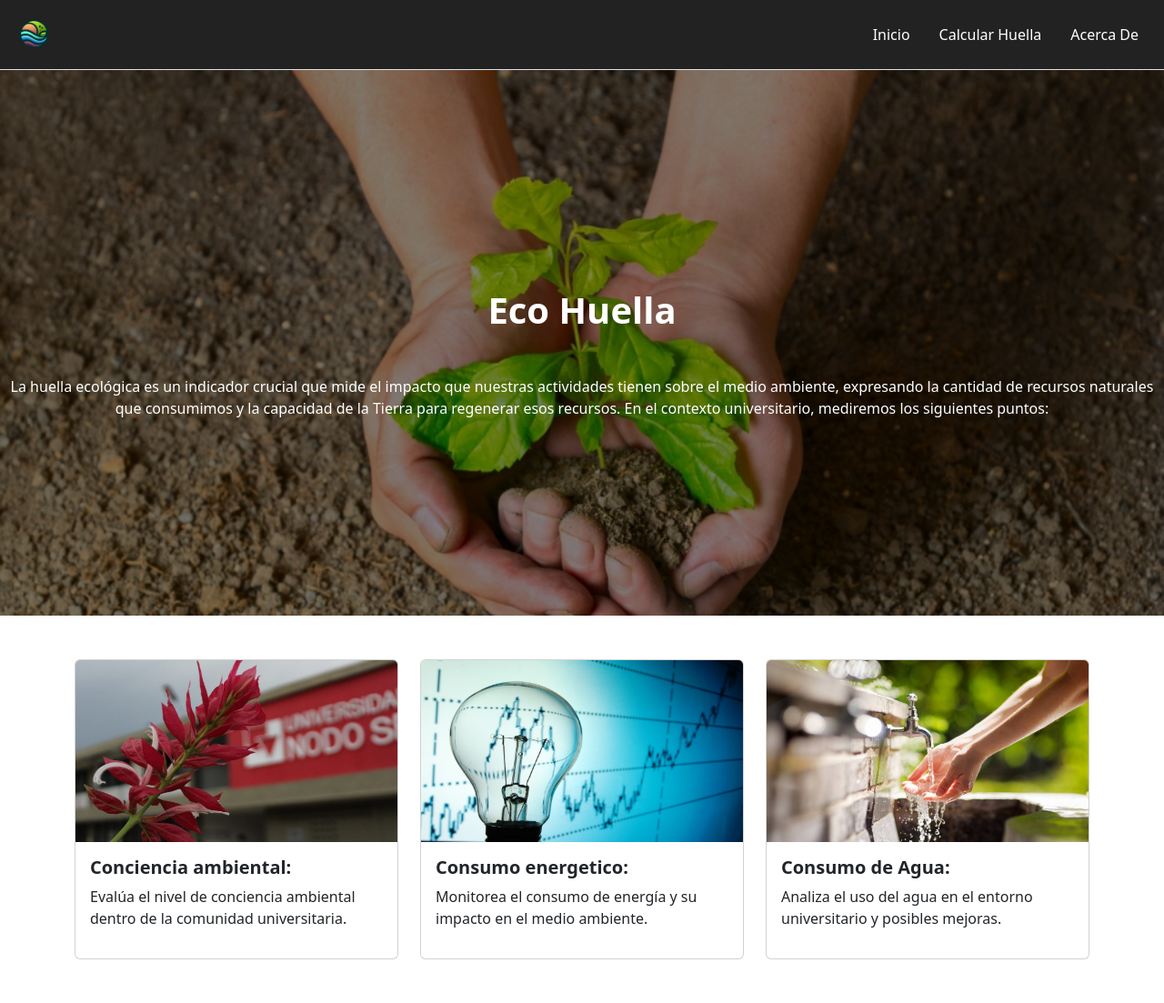
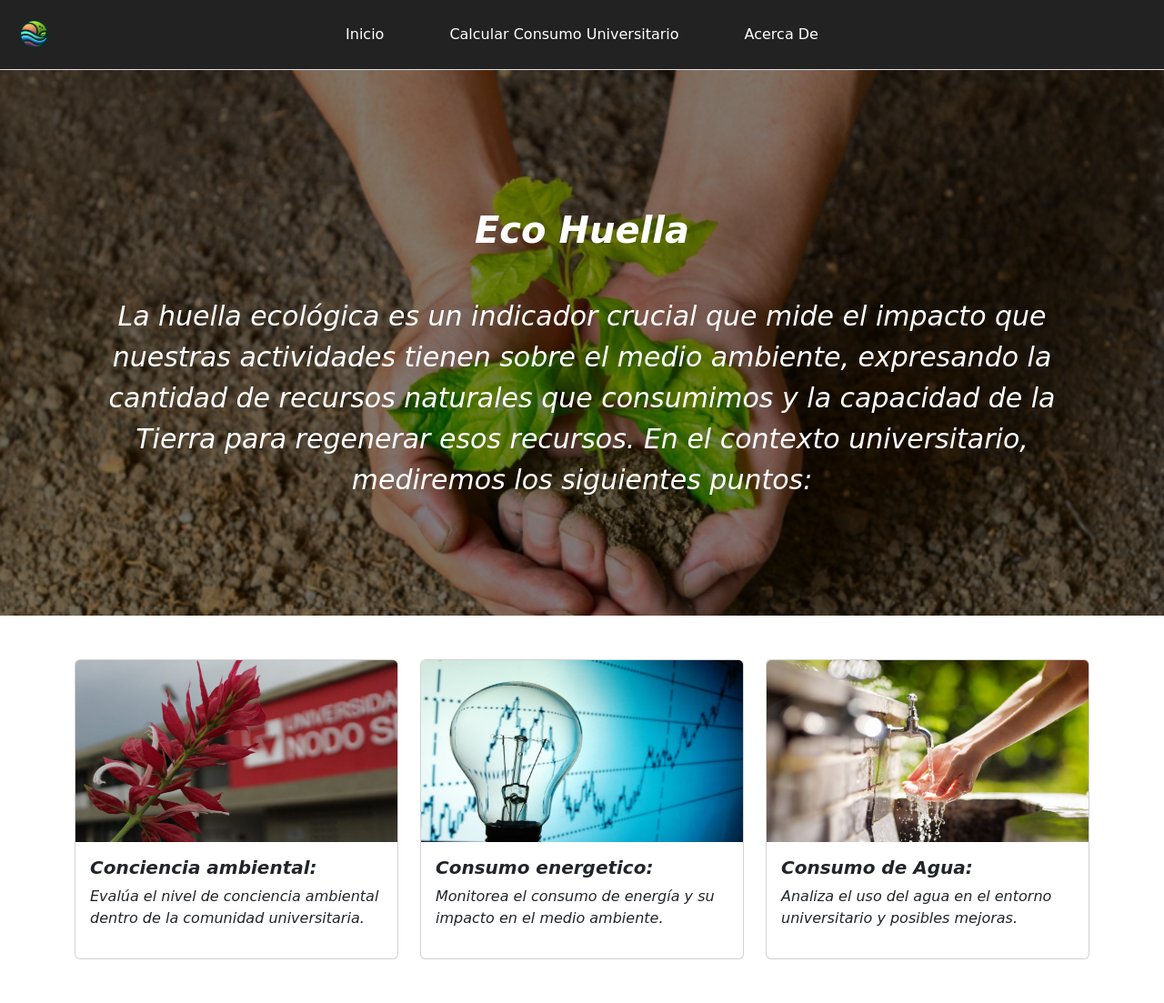
Before and after one commit to Jhon98E/huella-ambiental, a Django app: page / in a window 1280 px wide. Shown: the whole page at 91% size. Run offline with Django 5.2, Linux system fonts and the light colour scheme; some libraries are stand-ins or nearby versions.

Commit message:
Cambios en algunos estilos de tipografia y demas

```diff
--- a/consumo_universitario/templates/home.html
+++ b/consumo_universitario/templates/home.html
@@ -8,11 +8,13 @@
     <h1 style="padding:40px; font-weight: bold;">
         Eco Huella
     </h1>
-    <p class="text-center">
+    <div class="container">
+        <p class="text-center">
         La huella ecológica es un indicador crucial que mide el impacto que nuestras actividades tienen sobre el medio
         ambiente, expresando la cantidad de recursos naturales que consumimos y la capacidad de la Tierra para regenerar
         esos recursos. En el contexto universitario, mediremos los siguientes puntos:
     </p>
+    </div>
     <!--
     <button type="button" class="btn btn-light">
         Conoce mas
@@ -56,4 +58,28 @@
     </div>
 </section>
 
+    <style>
+        .text-center {
+            font-family: Pacifico, cursive;
+            font-weight: 500;
+            font-style: italic;
+            font-size: 30px;
+            display: flex;
+            justify-content: center;
+            text-align: center;
+
+        }
+        .container {
+            font-family: Pacifico, cursive;
+            font-weight: 500;
+            font-style: italic;
+        }
+
+        h1 {
+            font-family: Pacifico, cursive;
+            font-weight: 500;
+            font-style: italic;
+        }
+    </style>
+
 {% endblock %}
--- a/consumo_universitario/templates/index.html
+++ b/consumo_universitario/templates/index.html
@@ -28,7 +28,7 @@
             <a class="nav-link active text-white" aria-current="page" href="{% url 'home' %}">Inicio</a>
           </li>
           <li class="nav-item">
-            <a class="nav-link text-white" href="{% url 'calcular' %}">Calcular Huella</a>
+            <a class="nav-link text-white" href="{% url 'calcular' %}">Calcular Consumo Universitario</a>
           </li>
           <li class="nav-item">
             <a class="nav-link text-white" href="#">Acerca De</a>
@@ -38,6 +38,32 @@
     </nav>
   </header>
 
+    <style>
+      .nav {
+        display: flex;
+        justify-content: center;
+        font-family: Pacifico, cursive;
+        position: absolute;
+        top: 50%;
+        left: 50%;
+        transform: translate(-50%, -50%);
+        max-width: 800px;
+        gap: 20px;
+      }
+
+      .nav-item {
+        background-color: #22222; /* Color de fondo por defecto */
+        padding: 10px;
+        border-radius: 5px;
+      }
+
+      .nav-item:hover {
+        background-color: #000000;
+        box-shadow: 0px 2px 5px rgba(0, 0, 0, 0.8); /* Sombra suave */
+        transform: translateY(-2px); /* Levanta ligeramente el elemento */
+      }
+    </style>
+
 
   {% block content %}
 
```
Also changed, not shown: consumo_universitario/templates/calcular_huella.html (+16 -9 lines).
